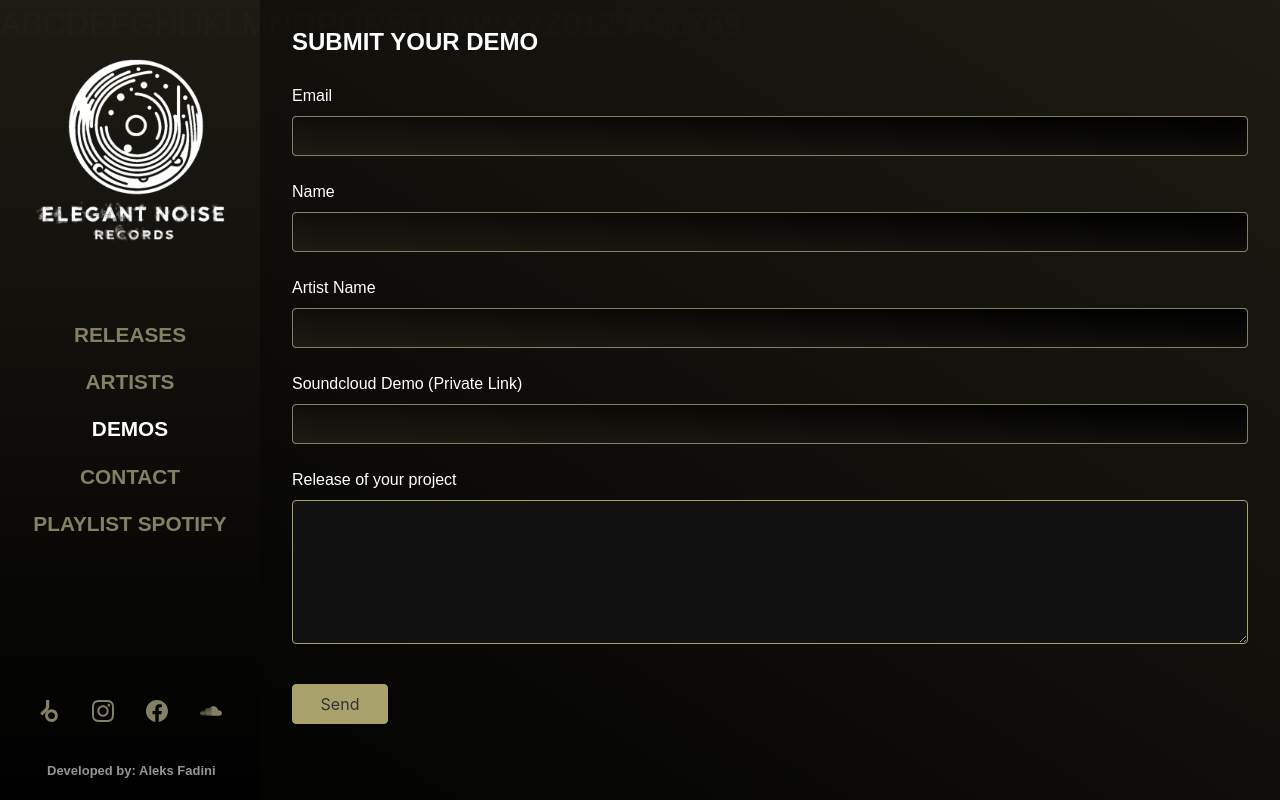
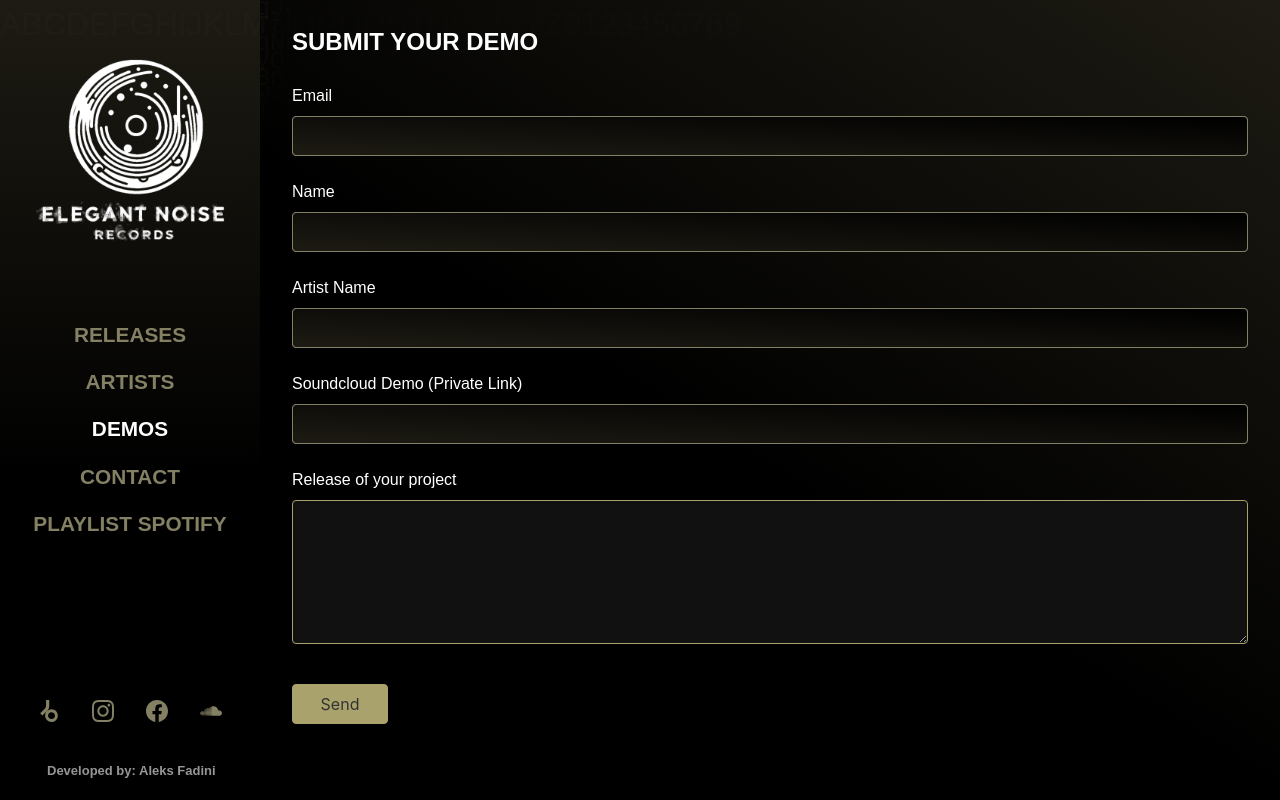
Before and after one commit to aleksfadini/elegant-noise-records-frontend, a Next.js app: page /demos in a window 1280 px wide. Built offline with nearby package versions, Linux system fonts and the light colour scheme; a web font is replaced by a local one; what urql would draw is missing.

Commit message:
great, now about to make text become blurry

```diff
--- a/src/components/Sidebar/styles.module.scss
+++ b/src/components/Sidebar/styles.module.scss
@@ -14,7 +14,7 @@
   z-index: 1;
   top: 0;
   left: 0;
-  background: linear-gradient(to top, $colorbg-left, $colorbg-right);
+  background: linear-gradient(to top, $colorbg-left 40%, $colorbg-right 100%);
   // background-color: #181818;
   overflow-x: hidden;
   padding-top: 20px;
--- a/src/components/shared/CharacterBackground.tsx
+++ b/src/components/shared/CharacterBackground.tsx
@@ -26,9 +26,6 @@ const CharacterBackground: React.FC = () => {
 
   useEffect(() => {
     const handleMouseMove = (event: MouseEvent) => {
-      // Update the random string on mouse move
-      setRandomString(generateRandomString());
-
       // Update the position of the radial gradient
       setGradientPosition({ x: event.clientX, y: event.clientY });
     };
@@ -40,12 +37,22 @@ const CharacterBackground: React.FC = () => {
     };
   }, []);
 
+  useEffect(() => {
+    const timer = setInterval(() => {
+      // Update the random string every 0.4 seconds
+      setRandomString(generateRandomString());
+    }, 1000);
+
+    return () => {
+      clearInterval(timer);
+    };
+  }, []);
   return (
     <div
       className="character-background"
       style={{
-        maskImage: `radial-gradient(circle at ${gradientPosition.x}px ${gradientPosition.y}px, black 10px, transparent 500px)`,
-        WebkitMaskImage: `radial-gradient(circle at ${gradientPosition.x}px ${gradientPosition.y}px, black 10px, transparent 500px)`,
+        maskImage: `radial-gradient(circle at ${gradientPosition.x}px ${gradientPosition.y}px, black 10px, transparent 300px)`,
+        WebkitMaskImage: `radial-gradient(circle at ${gradientPosition.x}px ${gradientPosition.y}px, black 10px, transparent 300px)`,
       }}
     >
       {randomString}
--- a/src/styles/_variables.scss
+++ b/src/styles/_variables.scss
@@ -1,6 +1,8 @@
 $colorbg-left: #000000;
+// $color-accent: #848064;
 $color-accent: #848064;
 $almost-white: #d7d0be;
 $colorbg-right: #1d1b13;
+// $colorbg-right: #1d1b13;
 // $colorbg-right: #181610;
 // $colorbg-right: $color-accent;
--- a/src/styles/global.scss
+++ b/src/styles/global.scss
@@ -5,7 +5,11 @@ html,
 body {
   padding: 0;
   margin: 0;
-  background: linear-gradient(to top right, $colorbg-left, $colorbg-right);
+  background: linear-gradient(
+    to top right,
+    $colorbg-left 50%,
+    $colorbg-right 100%
+  );
   // font-family: -apple-system, BlinkMacSystemFont, Segoe UI, Roboto, Oxygen,
   // Ubuntu, Cantarell, Fira Sans, Droid Sans, Helvetica Neue, sans-serif;
   font-family: 'Raleway Dots', sans-serif;
@@ -261,7 +265,7 @@ label {
   font-size: 25px;
   // text-shadow: 0px 0px 8px rgba(0, 0, 0, 0.5); // Soft black shadow
   line-height: 0.7;
-  color: rgba(255, 255, 255, 0.4);
+  color: rgba(255, 255, 255, 0.2);
   // background: linear-gradient(to top right, $colorbg-left, $colorbg-right);
 
   // background: linear-gradient(
@@ -278,3 +282,11 @@ label {
   // mask-image: radial-gradient(circle at center, black 5px, transparent 400px);
   mix-blend-mode: screen; // Blends the text color with the background
 }
+
+.character-background {
+  transition: text-shadow 0.2s ease-in-out;
+}
+
+.character-background.blur {
+  text-shadow: 0 0 10px rgba(0, 0, 0, 0.5);
+}
```
